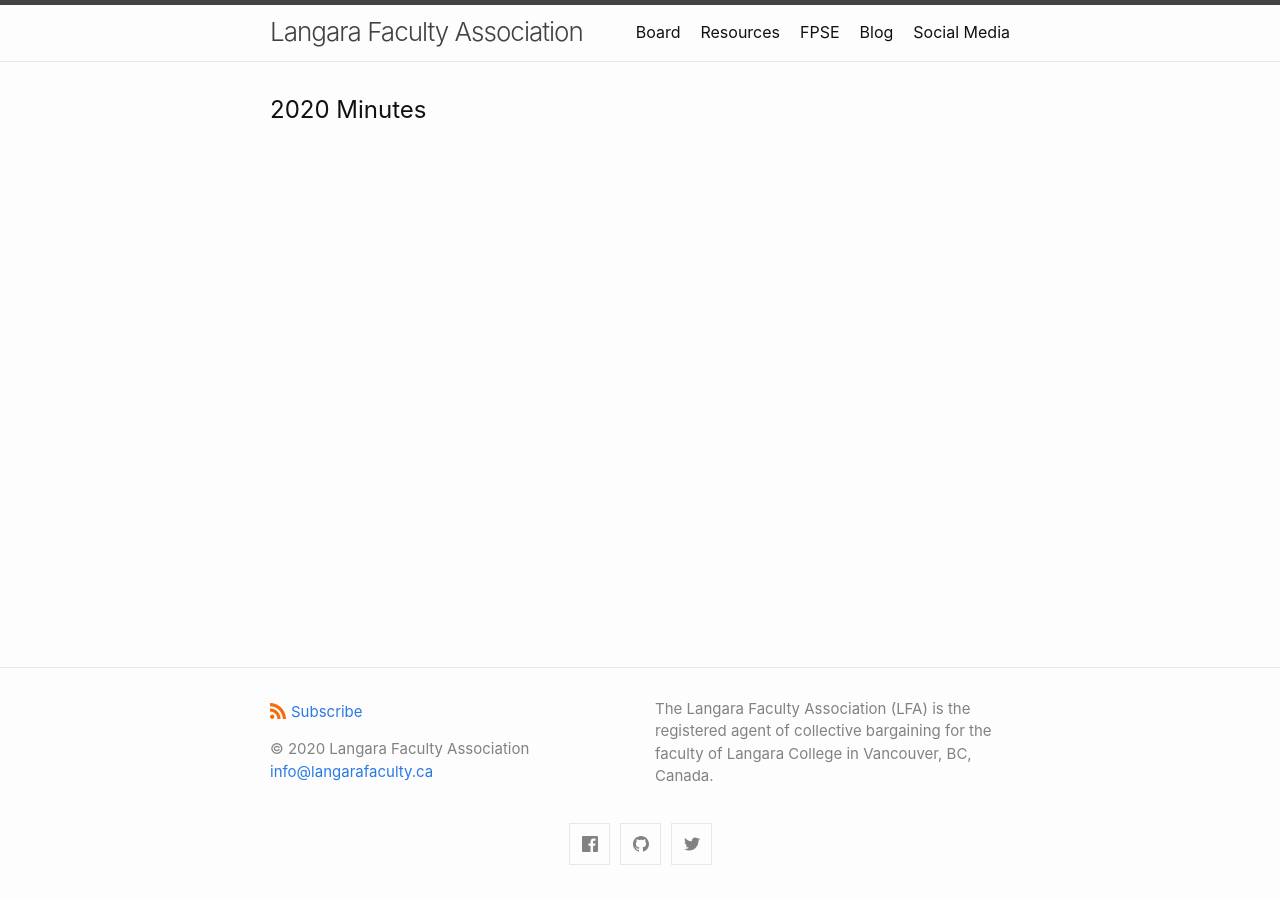
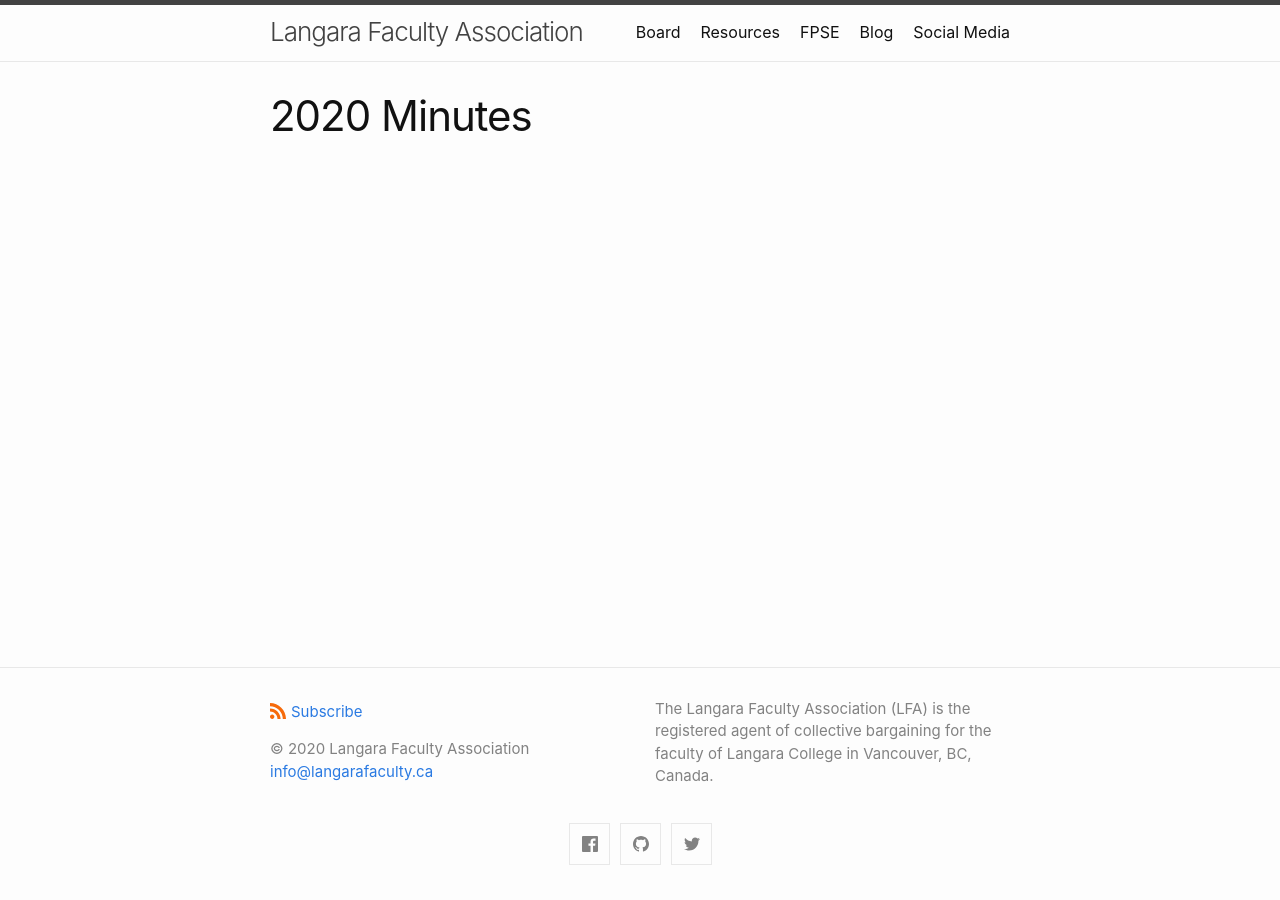
Before and after one commit to langarafaculty/langarafaculty.github.io, a Jekyll site: the page built from minutes2020.markdown, in a window 1280 px wide. Built offline with Jekyll 4.4.1, drawn with Linux system fonts in a browser that asks for light colours.

Commit message:
created a generic layout for minutes list pages

```diff
--- a/_config.yml
+++ b/_config.yml
@@ -64,7 +64,7 @@
   - social-media.html
 
 collections:
-  minutes_things:
+  minutes_2020:
     output: true
 
 # Exclude from processing.
--- /dev/null
+++ b/_layouts/minutes.html
@@ -0,0 +1,23 @@
+---
+layout: default
+---
+<article class="post">
+
+  <header class="post-header">
+    <h1 class="post-title">{{ page.title | escape }}</h1>
+  </header>
+
+  <div class="post-content">
+    <ul>
+        {% for thing in site.collections %}
+            {% if thing.label == page.category %}
+                {% assign files_by_name = thing.files | sort: "name" %}
+                {% for file in files_by_name %}
+                    <li><a href="/{{ page.category }}/{{ file.name }}">{{ file.name }}</a></li>
+                {% endfor %}
+            {% endif %}
+        {% endfor %}
+    </ul>
+  </div>
+
+</article>
--- a/_layouts/minutes2020.html
+++ /dev/null
@@ -1,16 +0,0 @@
----
-layout: default
----
-
-<h2>2020 Minutes</h2>
-
-<ul>
-{% for thing in site.collections %}
-    {% if thing.label == "minutes_things" %}
-        {% assign files_by_name = thing.files | sort: "name" %}
-        {% for file in files_by_name %}
-            <li><a href="/minutes_things/{{ file.name }}">{{ file.name }}</a></li>
-        {% endfor %}
-    {% endif %}
-{% endfor %}
-</ul>
--- a/minutes2020.markdown
+++ b/minutes2020.markdown
@@ -1,5 +1,6 @@
 ---
-layout: minutes2020
+layout: minutes
 title: 2020 Minutes
 permalink: /2020-minutes/
+category: minutes_2020
 ---
```
Also changed, not shown: 6 other files.
